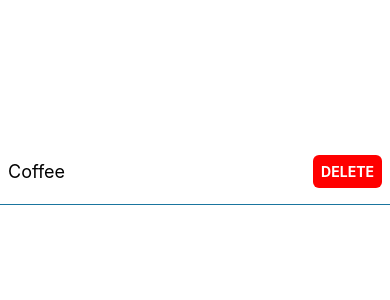
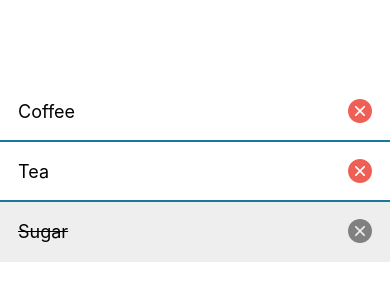
Before and after one commit to techwithtwin/taskly, a React Native app: screen / in a window 390 px wide. Shown: the part 250-550 px from the top of the page. Built offline with nearby package versions, Linux system fonts and the light colour scheme.

Commit message:
conditional rendering

```diff
--- a/App.tsx
+++ b/App.tsx
@@ -1,27 +1,13 @@
-import { Alert, StyleSheet, Text, TouchableOpacity, View } from "react-native";
+import { StyleSheet, View } from "react-native";
+import ShoppingListItem from "./components/ShoppingListItem";
 import { theme } from "./theme";
 
 export default function App() {
-  const handleDelete = () => {
-    Alert.alert("Delete", "Are you sure you want to delete this item?", [
-      {
-        text: "No",
-        onPress: () => console.log("No"),
-      },
-      {
-        text: "Yes",
-        onPress: () => console.log("Yes"),
-      },
-    ]);
-  };
   return (
     <View style={styles.container}>
-      <View style={styles.innerBox}>
-        <Text style={styles.text}>Coffee</Text>
-        <TouchableOpacity style={styles.button} onPress={handleDelete}>
-          <Text style={styles.buttonText}>Delete</Text>
-        </TouchableOpacity>
-      </View>
+      <ShoppingListItem name="Coffee" />
+      <ShoppingListItem name="Tea" />
+      <ShoppingListItem name="Sugar" isCompleted />
     </View>
   );
 }
@@ -29,31 +15,7 @@ export default function App() {
 const styles = StyleSheet.create({
   container: {
     flex: 1,
-
     backgroundColor: theme.colorWhite,
     justifyContent: "center",
   },
-  innerBox: {
-    borderBottomColor: theme.colorCerulean,
-    borderBottomWidth: 1,
-    paddingHorizontal: 8,
-    paddingVertical: 16,
-    flexDirection: "row",
-    alignItems: "center",
-    justifyContent: "space-between",
-  },
-  text: {
-    fontSize: 18,
-    fontWeight: "400",
-  },
-  button: {
-    backgroundColor: "red",
-    padding: 8,
-    borderRadius: 6,
-  },
-  buttonText: {
-    fontWeight: "bold",
-    color: theme.colorWhite,
-    textTransform: "uppercase",
-  },
 });
--- a/app.json
+++ b/app.json
@@ -22,6 +22,9 @@
     },
     "web": {
       "favicon": "./assets/favicon.png"
-    }
+    },
+    "plugins": [
+      "expo-router"
+    ]
   }
 }
--- /dev/null
+++ b/components/ShoppingListItem.tsx
@@ -0,0 +1,65 @@
+import React from "react";
+import { Alert, StyleSheet, Text, TouchableOpacity, View } from "react-native";
+import { theme } from "../theme";
+import AntDesign from "@expo/vector-icons/AntDesign";
+
+interface Props {
+  name: string;
+  isCompleted?: boolean;
+}
+
+export default function ShoppingListItem({ name, isCompleted }: Props) {
+  const handleDelete = () => {
+    Alert.alert("Delete", `Are you sure you want to delete ${name}?`, [
+      {
+        text: "No",
+        onPress: () => console.log("No"),
+      },
+      {
+        text: "Yes",
+        onPress: () => console.log("Yes"),
+      },
+    ]);
+  };
+  return (
+    <View
+      style={[styles.innerBox, isCompleted ? styles.completedBox : undefined]}
+    >
+      <Text
+        style={[styles.text, isCompleted ? styles.completedText : undefined]}
+      >
+        {name}
+      </Text>
+      <TouchableOpacity onPress={handleDelete} disabled={isCompleted}>
+        <AntDesign
+          name="closecircle"
+          size={24}
+          color={isCompleted ? theme.colorGray : theme.colorRed}
+        />
+      </TouchableOpacity>
+    </View>
+  );
+}
+
+const styles = StyleSheet.create({
+  innerBox: {
+    borderBottomColor: theme.colorCerulean,
+    borderBottomWidth: 2,
+    paddingHorizontal: 18,
+    paddingVertical: 16,
+    flexDirection: "row",
+    alignItems: "center",
+    justifyContent: "space-between",
+  },
+  completedBox: {
+    backgroundColor: theme.colorLightGray,
+    borderBottomColor: theme.colorLightGray,
+  },
+  text: {
+    fontSize: 18,
+    fontWeight: "400",
+  },
+  completedText: {
+    textDecorationLine: "line-through",
+  },
+});
--- a/theme.ts
+++ b/theme.ts
@@ -2,4 +2,7 @@ export const theme = {
   colorCerulean: "#1a759f",
   colorWhite: "#fff",
   colorBlack: "#000",
+  colorGray: "gray",
+  colorLightGray: "#eee",
+  colorRed: "#ee6055",
 };
```
Also changed, not shown: package.json (+8 -1 lines), .eslintrc.js, 1 other file (tests, documents, lock files or other folders).
